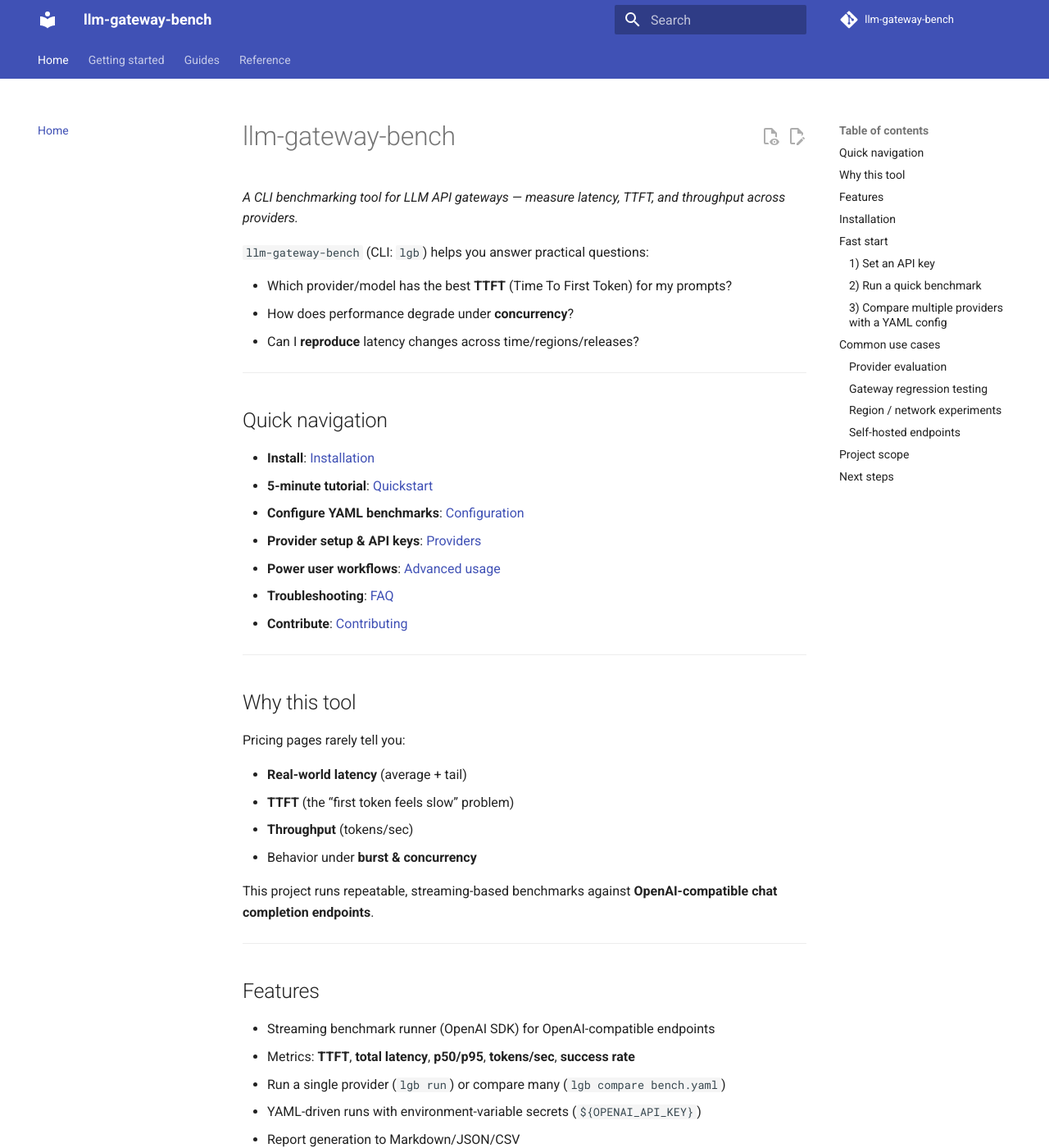
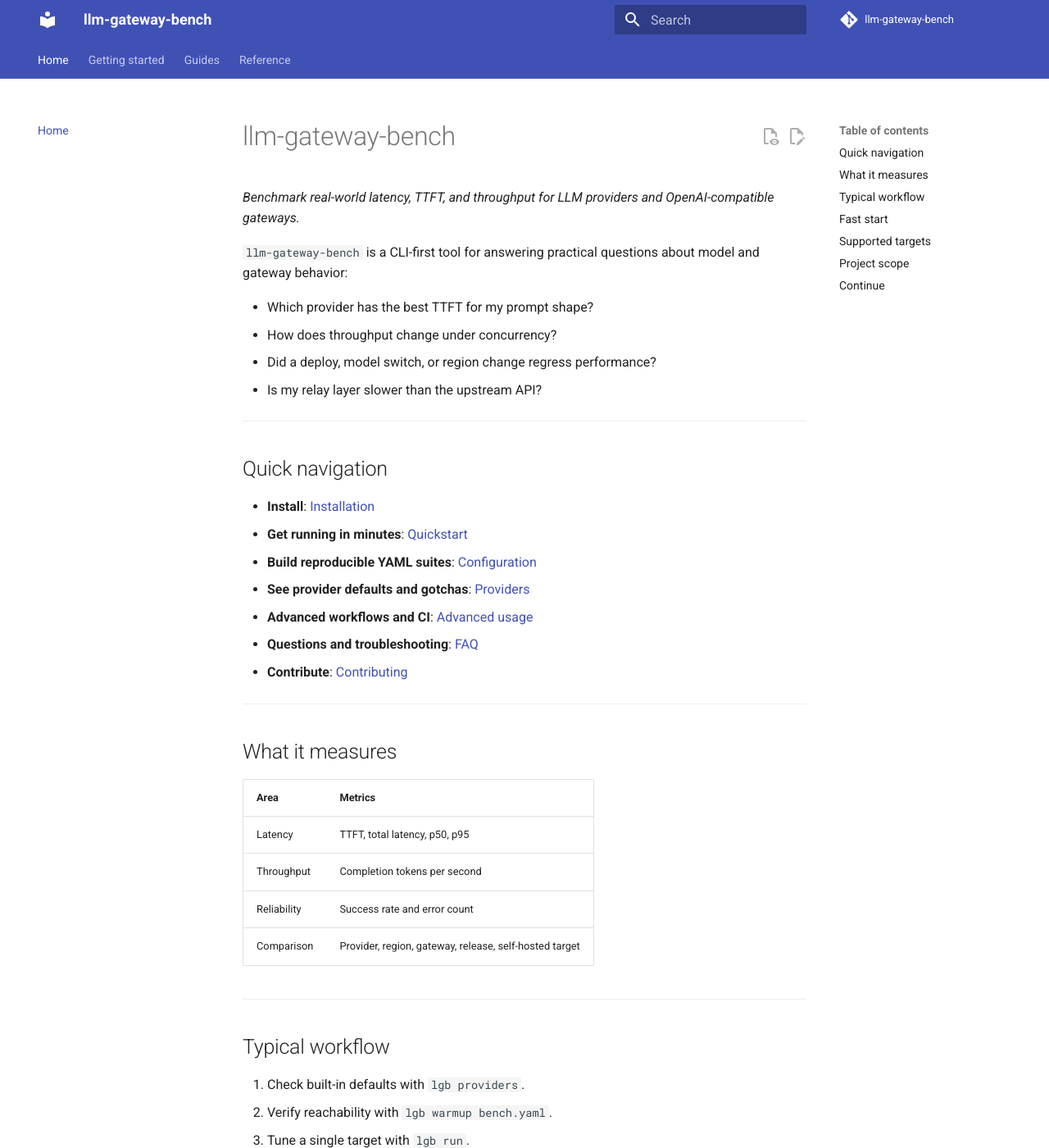
Before and after one commit to mnbplus/llm-gateway-bench, an MkDocs documentation site: the page built from docs/index.md, in a window 1280 px wide and 1400 px high. Shown: the whole window at 82% size. Built offline with MkDocs 1.6.1 and Material for MkDocs 9.7.7, drawn with Linux system fonts in a browser that asks for light colours; comment, search, counter and statistics services are not loaded; some of the changed text lies outside the part shown.

Commit message:
docs: redesign GitHub landing page

````diff
--- a/docs/index.md
+++ b/docs/index.md
@@ -1,120 +1,88 @@
 # llm-gateway-bench
 
-*A CLI benchmarking tool for LLM API gateways — measure latency, TTFT, and throughput across providers.*
+*Benchmark real-world latency, TTFT, and throughput for LLM providers and OpenAI-compatible gateways.*
 
-`llm-gateway-bench` (CLI: `lgb`) helps you answer practical questions:
+`llm-gateway-bench` is a CLI-first tool for answering practical questions about model and gateway behavior:
 
-- Which provider/model has the best **TTFT** (Time To First Token) for my prompts?
-- How does performance degrade under **concurrency**?
-- Can I **reproduce** latency changes across time/regions/releases?
+- Which provider has the best TTFT for my prompt shape?
+- How does throughput change under concurrency?
+- Did a deploy, model switch, or region change regress performance?
+- Is my relay layer slower than the upstream API?
 
 ---
 
 ## Quick navigation
 
 - **Install**: [Installation](installation.md)
-- **5-minute tutorial**: [Quickstart](quickstart.md)
-- **Configure YAML benchmarks**: [Configuration](configuration.md)
-- **Provider setup & API keys**: [Providers](providers.md)
-- **Power user workflows**: [Advanced usage](advanced.md)
-- **Troubleshooting**: [FAQ](faq.md)
+- **Get running in minutes**: [Quickstart](quickstart.md)
+- **Build reproducible YAML suites**: [Configuration](configuration.md)
+- **See provider defaults and gotchas**: [Providers](providers.md)
+- **Advanced workflows and CI**: [Advanced usage](advanced.md)
+- **Questions and troubleshooting**: [FAQ](faq.md)
 - **Contribute**: [Contributing](contributing.md)
 
 ---
 
-## Why this tool
+## What it measures
 
-Pricing pages rarely tell you:
-
-- **Real-world latency** (average + tail)
-- **TTFT** (the “first token feels slow” problem)
-- **Throughput** (tokens/sec)
-- Behavior under **burst & concurrency**
-
-This project runs repeatable, streaming-based benchmarks against **OpenAI-compatible chat completion endpoints**.
+| Area | Metrics |
+| --- | --- |
+| Latency | TTFT, total latency, p50, p95 |
+| Throughput | Completion tokens per second |
+| Reliability | Success rate and error count |
+| Comparison | Provider, region, gateway, release, self-hosted target |
 
 ---
 
-## Features
+## Typical workflow
 
-- Streaming benchmark runner (OpenAI SDK) for OpenAI-compatible endpoints
-- Metrics: **TTFT**, **total latency**, **p50/p95**, **tokens/sec**, **success rate**
-- Run a single provider (`lgb run`) or compare many (`lgb compare bench.yaml`)
-- YAML-driven runs with environment-variable secrets (`${OPENAI_API_KEY}`)
-- Report generation to Markdown/JSON/CSV
-
----
-
-## Installation
-
-```bash
-pip install llm-gateway-bench
-```
-
-More options (pipx/uv/conda/source): see [Installation](installation.md).
+1. Check built-in defaults with `lgb providers`.
+2. Verify reachability with `lgb warmup bench.yaml`.
+3. Tune a single target with `lgb run`.
+4. Compare multiple targets with `lgb compare`.
+5. Save runs and compare later with `lgb history --compare`.
 
 ---
 
 ## Fast start
 
-### 1) Set an API key
+```bash
+pip install llm-gateway-bench
 
-```bash
-# macOS/Linux
-export OPENAI_API_KEY="..."
+lgb providers
 
-# Windows PowerShell
-$Env:OPENAI_API_KEY = "..."
-```
+lgb run --provider openai --model gpt-5-mini --requests 20 --concurrency 3 \
+  --prompt "Say hello in one sentence."
 
-### 2) Run a quick benchmark
-
-```bash
-lgb run --provider openai --model gpt-4.1-mini --requests 20 --concurrency 3 \
-  --prompt "Say hello in one sentence."
-```
-
-### 3) Compare multiple providers with a YAML config
-
-```bash
 lgb compare example-bench.yaml --output report.md
 ```
 
 ---
 
-## Common use cases
+## Supported targets
 
-### Provider evaluation
+`llm-gateway-bench` ships with defaults for:
 
-Benchmark 3–5 providers on the *same prompt* with the same concurrency to get a comparable baseline.
+- OpenAI, Anthropic, Google Gemini
+- DeepSeek, Groq, Together, Fireworks, OpenRouter, Mistral, Cohere, Perplexity
+- DashScope, SiliconFlow, Zhipu, Moonshot, Baidu, 01AI, MiniMax
+- Ollama, vLLM, LM Studio
+- Any OpenAI-compatible endpoint via `base_url`
 
-### Gateway regression testing
-
-Run the same YAML config daily (or on every gateway release) and detect:
-
-- TTFT regressions
-- tail latency spikes (p95)
-- throughput drops
-
-### Region / network experiments
-
-Run the same config from multiple environments (e.g. CI + local + cloud VM) to measure network impact.
-
-### Self-hosted endpoints
-
-Use `--base-url` (or YAML `base_url`) to benchmark OpenAI-compatible gateways (vLLM, LM Studio, custom gateways).
+See the full matrix in [Providers](providers.md).
 
 ---
 
 ## Project scope
 
-- This project currently targets **OpenAI-compatible streaming** via `chat.completions.create(stream=True)`.
-- If your provider does not support OpenAI-compatible streaming, you may need a provider-native implementation.
+- Targets OpenAI-compatible streaming chat completion APIs
+- Optimized for benchmarking, not API proxying or model routing
+- Best fit for provider evaluation, gateway validation, and regression tracking
 
 ---
 
-## Next steps
+## Continue
 
-- Read the 5-minute tutorial: [Quickstart](quickstart.md)
-- Configure your benchmark suite: [Configuration](configuration.md)
-- Set up each provider: [Providers](providers.md)
+- Start with [Quickstart](quickstart.md)
+- Build a reproducible suite in [Configuration](configuration.md)
+- Wire it into CI via [Advanced usage](advanced.md)
````
Also changed, not shown: README.md (+81 -98 lines).
